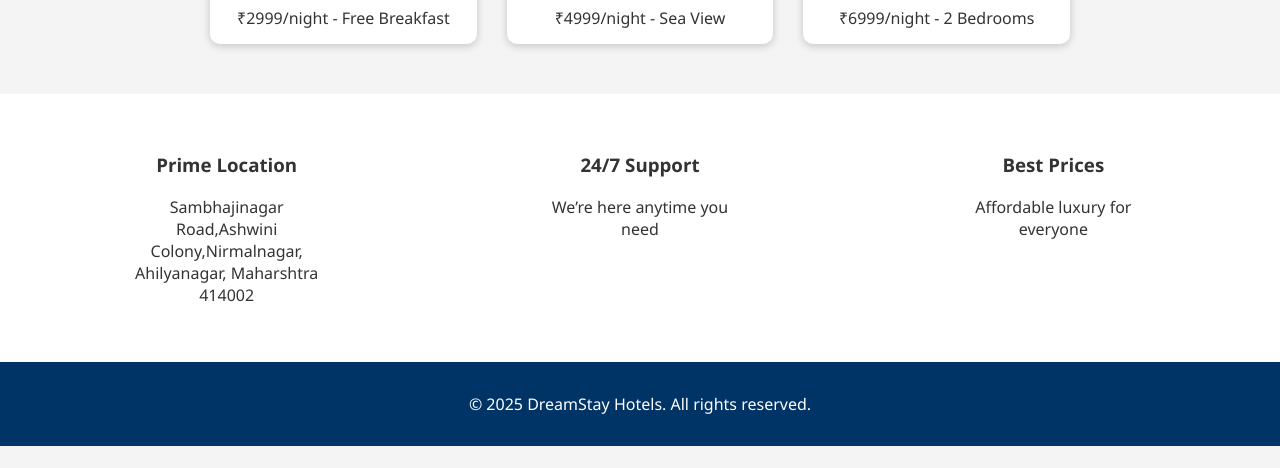
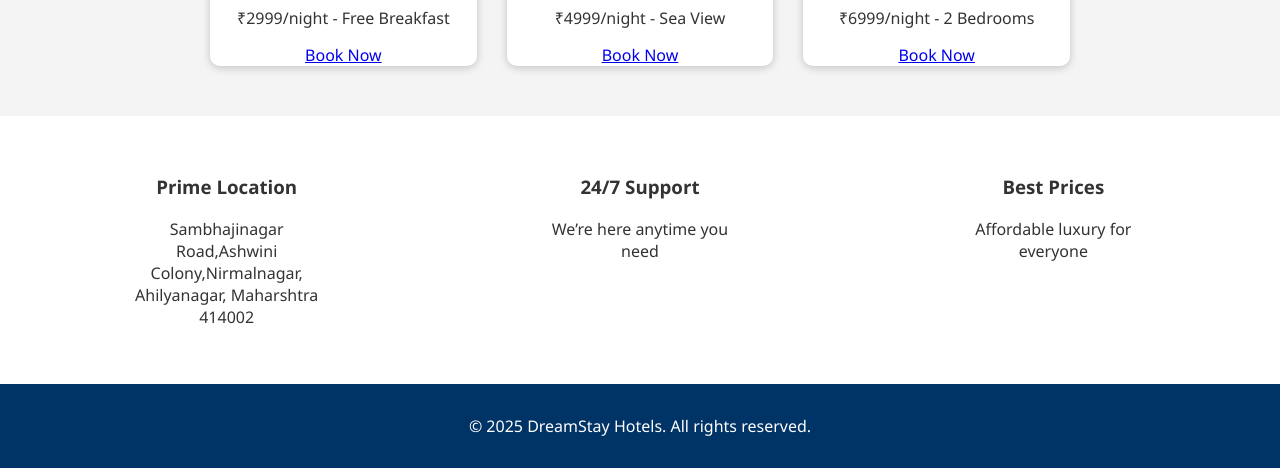
Before and after one commit to aniketk9009/DreamStay, a plain HTML site: page login..html in a window 1280 px wide. Shown: the part 1102-1570 px from the top of the page. Before the commit the page ends 1548 px from the top, so only its background shows below. Drawn offline with Linux system fonts and the light colour scheme.

Commit message:
Update login..html

```diff
--- a/login..html
+++ b/login..html
@@ -33,16 +33,19 @@
       <img src="https://encrypted-tbn0.gstatic.com/images?q=tbn:ANd9GcSSVDRiajFgRSxe7B54xwJLB_pTN5jh4oWlwQ&s" alt="">
       <h3>Deluxe Room 🏠</h3>
       <p>₹2999/night - Free Breakfast</p>
+      <a href="Books.html" class="btn">Book Now</a>
     </div>
     <div class="room">
       <img src="https://encrypted-tbn0.gstatic.com/images?q=tbn:ANd9GcTmI9QA6qmkgsGGJe_cDsWvezOALxf-DhO_2A&s" alt="">
       <h3>Executive Suite</h3>
       <p>₹4999/night - Sea View</p>
+            <a href="Books.html" class="btn">Book Now</a>
     </div>
     <div class="room">
       <img src="https://encrypted-tbn0.gstatic.com/images?q=tbn:ANd9GcRSDdXS-iYGQdRuKJ5gY4fnqJpQ8jmUnB2GMw&s" alt="">
       <h3>Family Apartment</h3>
       <p>₹6999/night - 2 Bedrooms</p>
+            <a href="Books.html" class="btn">Book Now</a>
     </div>
   </div>
 </section>
```
